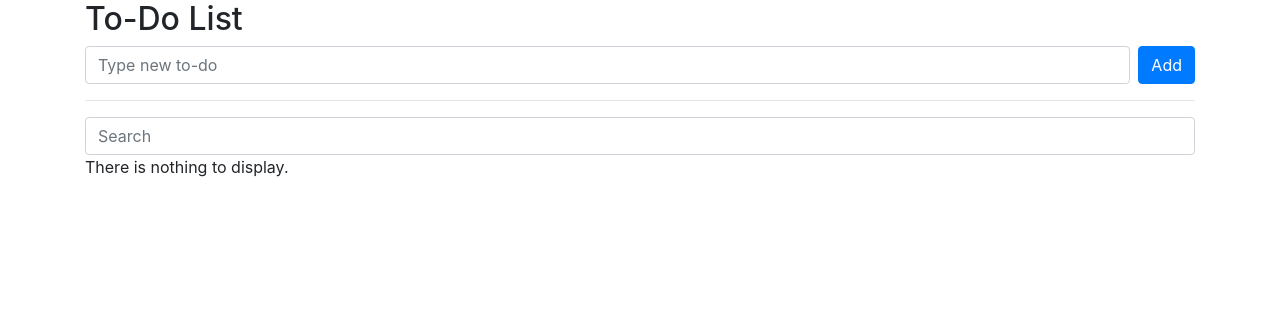
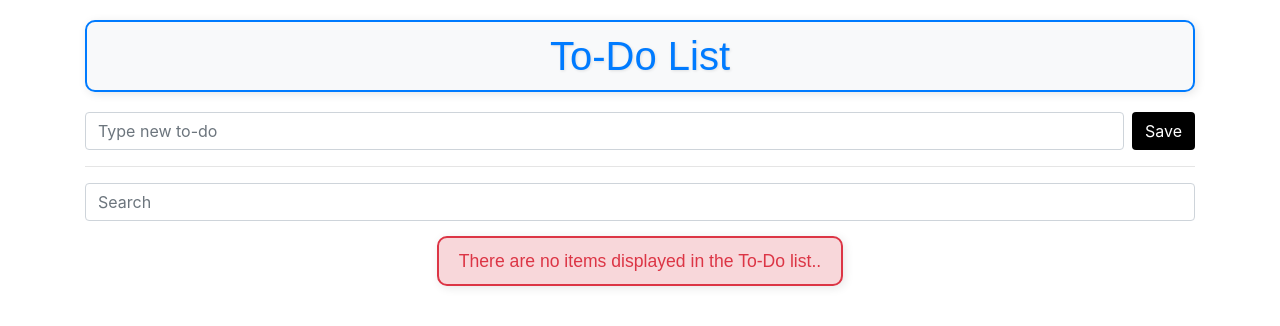
Before and after one commit to Hunvely/Vue3-ToDoList, a Vue app: page / in a window 1280 px wide. Shown: the top 326 px of the page. Built offline with nearby package versions, Linux system fonts and the light colour scheme.

Commit message:
Feat - Apply style.

```diff
--- a/src/App.vue
+++ b/src/App.vue
@@ -10,7 +10,9 @@
       v-model="searchText"
       placeholder="Search"
     />
-    <div v-if="!filteredTodos.length">There is nothing to display.</div>
+    <div class="emptyContainer" v-if="!filteredTodos.length">
+      <div class="empty">There are no items displayed in the To-Do list..</div>
+    </div>
     <TodoList
       v-bind:todos="filteredTodos"
       v-bind:todoStyle="todoStyle"
@@ -76,4 +78,33 @@ export default {
 
 // CSS
 <style>
+h2 {
+  text-align: center;
+  font-family: "Arial", sans-serif;
+  font-size: 2.5em;
+  color: #007bff;
+  background-color: #f8f9fa;
+  border: 2px solid #007bff;
+  border-radius: 10px;
+  padding: 10px 20px;
+  margin-top: 20px;
+  margin-bottom: 20px;
+  box-shadow: 2px 2px 10px rgba(0, 0, 0, 0.1);
+  text-shadow: 1px 1px 3px rgba(0, 0, 0, 0.1);
+}
+.emptyContainer {
+  text-align: center;
+}
+.empty {
+  display: inline-block;
+  font-family: "Arial", sans-serif;
+  font-size: 1.1em;
+  margin-top: 15px;
+  color: #dc3545;
+  background-color: #f8d7da;
+  border: 2px solid #dc3545;
+  border-radius: 10px;
+  padding: 10px 20px;
+  box-shadow: 2px 2px 10px rgba(0, 0, 0, 0.1);
+}
 </style>
--- a/src/components/TodoList.vue
+++ b/src/components/TodoList.vue
@@ -15,6 +15,7 @@
           {{ todo.subject }}
         </label>
       </div>
+      <button class="btn btn-primary btn-sm">Update</button>
       <button class="btn btn-danger btn-sm" @click="deleteTodo(index)">
         Delete
       </button>
@@ -30,9 +31,9 @@ export default {
       required: true,
     },
     todoStyle: {
-        type: Object,
-        required: true
-    }
+      type: Object,
+      required: true,
+    },
   },
   emits: ["toggle-todo", "delete-todo"],
   setup(props, { emit }) {
--- a/src/components/TodoSimpleForm.vue
+++ b/src/components/TodoSimpleForm.vue
@@ -10,7 +10,13 @@
         />
       </div>
       <div>
-        <button class="btn btn-primary" type="submit">Add</button>
+        <button
+          class="btn text-white"
+          style="background-color: #000000"
+          type="submit"
+        >
+          Save
+        </button>
       </div>
     </div>
     <div v-show="hasError" style="color: red">This field cannot be empty</div>
@@ -20,8 +26,8 @@
 <script>
 import { ref } from "vue";
 export default {
-    emits: ['add-todo'],
-  setup(props, {emit}) {
+  emits: ["add-todo"],
+  setup(props, { emit }) {
     const todo = ref("");
     const hasError = ref(false);
 
```
